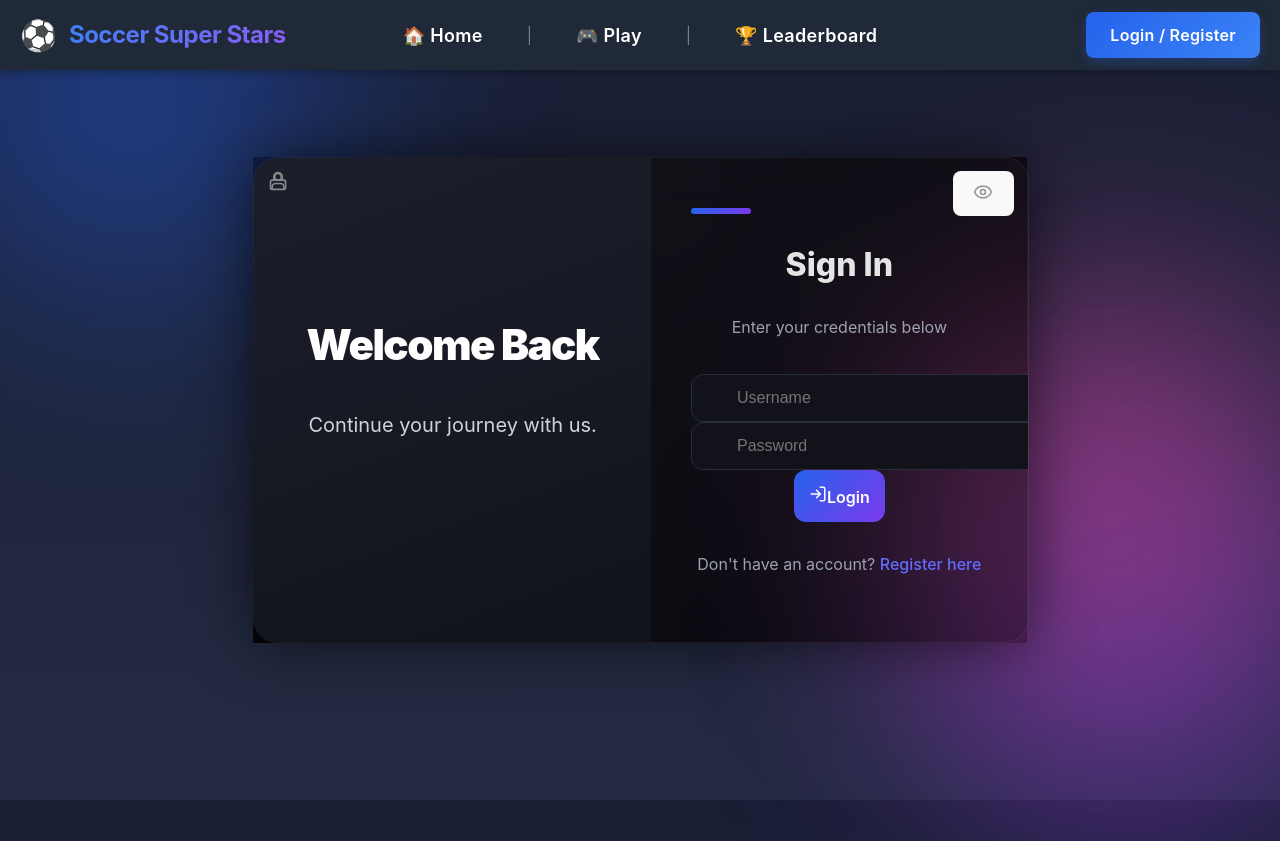
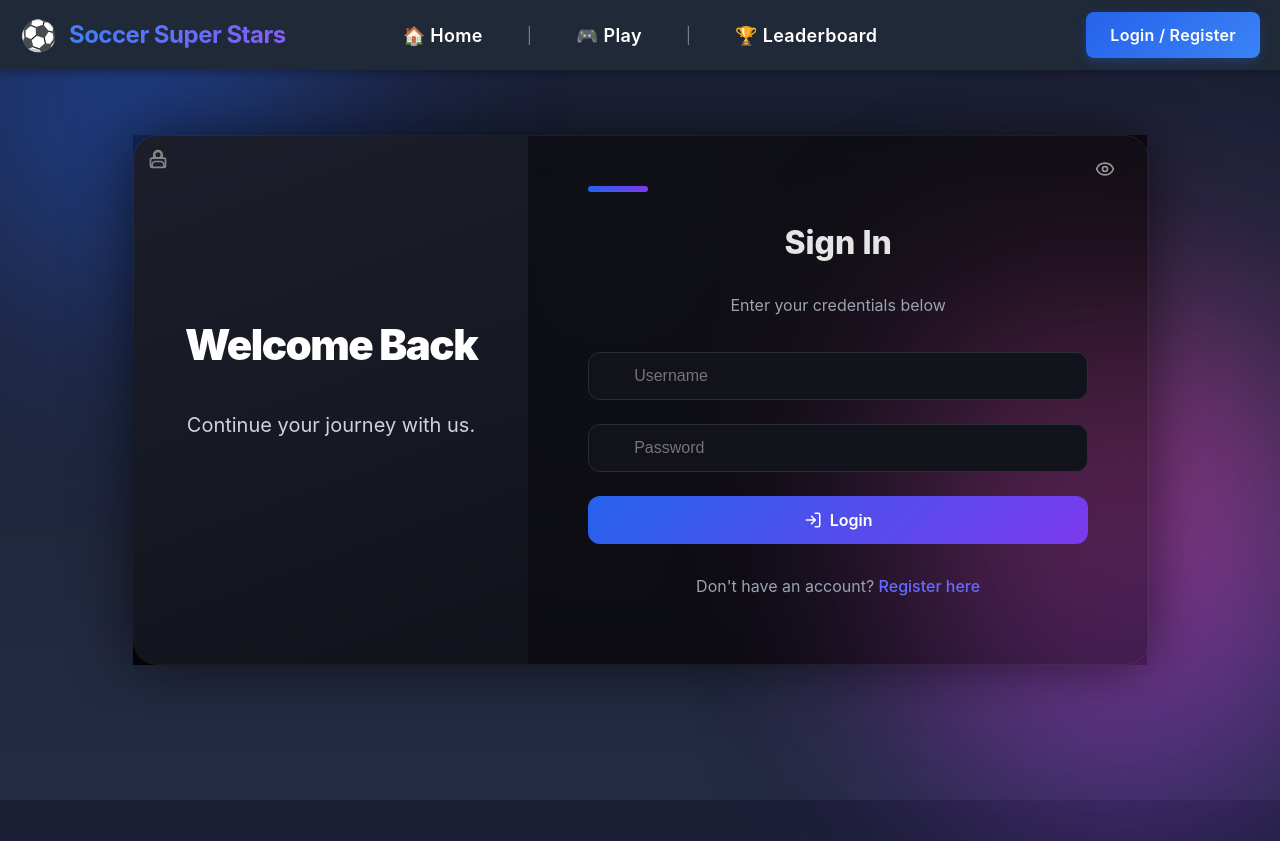
Before and after one commit to SantiCS26/Soccer-Super-Stars, a React (Vite) app: page /login in a window 1280 px wide. Shown: the top 841 px of the page. Built offline with nearby package versions, Linux system fonts and the light colour scheme; no server answers.

Commit message:
updated login.css

```diff
--- a/src/Pages-style/login.css
+++ b/src/Pages-style/login.css
@@ -2,7 +2,6 @@
     background: radial-gradient(circle at top, #0f0f16, #0a0a0f 60%, #06060a);
     color: #e5e5e5;
 }
-
 .floating-shape {
     position: absolute;
     width: 420px;
@@ -12,16 +11,13 @@
     opacity: 0.45;
     animation: float 10s ease-in-out infinite;
 }
-
 .neon-blue { background: #2563eb; top: -80px; left: -80px; }
 .neon-purple { background: #7c3aed; bottom: -80px; right: -60px; }
 .neon-pink { background: #ec4899; top: 40%; left: 70%; }
-
 @keyframes float {
     0%, 100% { transform: translateY(0px); }
     50% { transform: translateY(-40px); }
 }
-
 .login-wrapper {
     display: flex;
     width: 100%;
@@ -33,7 +29,6 @@
     border: 1px solid rgba(255,255,255,0.06);
     box-shadow: 0 0 60px rgba(0,0,0,0.6);
 }
-
 .login-hero {
     flex: 1;
     background: linear-gradient(160deg, #1c1f2b, #11131b);
@@ -42,6 +37,7 @@
     display: flex;
     flex-direction: column;
     justify-content: center;
+    border-radius: 24px 0 0 24px;
 }
 .hero-title {
     font-size: 42px;
@@ -51,13 +47,13 @@
     opacity: 0.9;
     margin-top: 12px;
 }
-
 .login-card {
     flex: 1;
-    padding: 50px 40px;
+    padding: 50px 60px;
     background-color: rgba(255, 255, 255, 0);
+    border-radius: 0 24px 24px 0;
+    min-width: 500px;
 }
-
 .accent-bar {
     width: 60px;
     height: 6px;
@@ -65,7 +61,6 @@
     background: linear-gradient(to right, #2563eb, #7c3aed);
     margin-bottom: 25px;
 }
-
 .card-title {
     font-size: 32px;
     font-weight: 800;
@@ -74,13 +69,13 @@
     color: #9ca3af;
     margin-bottom: 35px;
 }
-
 .modern-input {
     width: 100%;
     padding: 14px 45px;
     border-radius: 12px;
     font-size: 16px;
     transition: 0.25s;
+    box-sizing: border-box;
 }
 .dark-input {
     background: #11121a;
@@ -91,8 +86,8 @@
     background: #161820;
     border-color: #2563eb;
     box-shadow: 0 0 0 3px rgba(37,99,235,0.3);
+    outline: none;
 }
-
 .input-icon {
     position: absolute;
     top: 13px;
@@ -104,8 +99,10 @@
     top: 13px;
     right: 14px;
     color: #999;
+    background: none;
+    border: none;
+    cursor: pointer;
 }
-
 .neon-btn {
     background: linear-gradient(135deg, #2563eb, #7c3aed);
     color: white;
@@ -113,15 +110,39 @@
     padding: 14px;
     border-radius: 12px;
     transition: 0.2s;
+    width: 100%;
+    border: none;
+    cursor: pointer;
+    display: flex;
+    align-items: center;
+    justify-content: center;
+    gap: 8px;
 }
-.neon-btn:hover {
+.neon-btn:hover:not(:disabled) {
     filter: brightness(1.2);
     transform: translateY(-2px);
     box-shadow: 0 0 15px rgba(124, 58, 237, 0.6);
 }
-
+.neon-btn:disabled {
+    opacity: 0.6;
+    cursor: not-allowed;
+}
 .register-text {
     text-align: center;
     margin-top: 30px;
     color: #9ca3af;
 }
+
+.space-y-6 > * + * {
+    margin-top: 24px;
+}
+
+@media (max-width: 768px) {
+    .login-card {
+        min-width: auto;
+        padding: 40px 30px;
+    }
+    .login-wrapper {
+        border-radius: 16px;
+    }
+}
```
